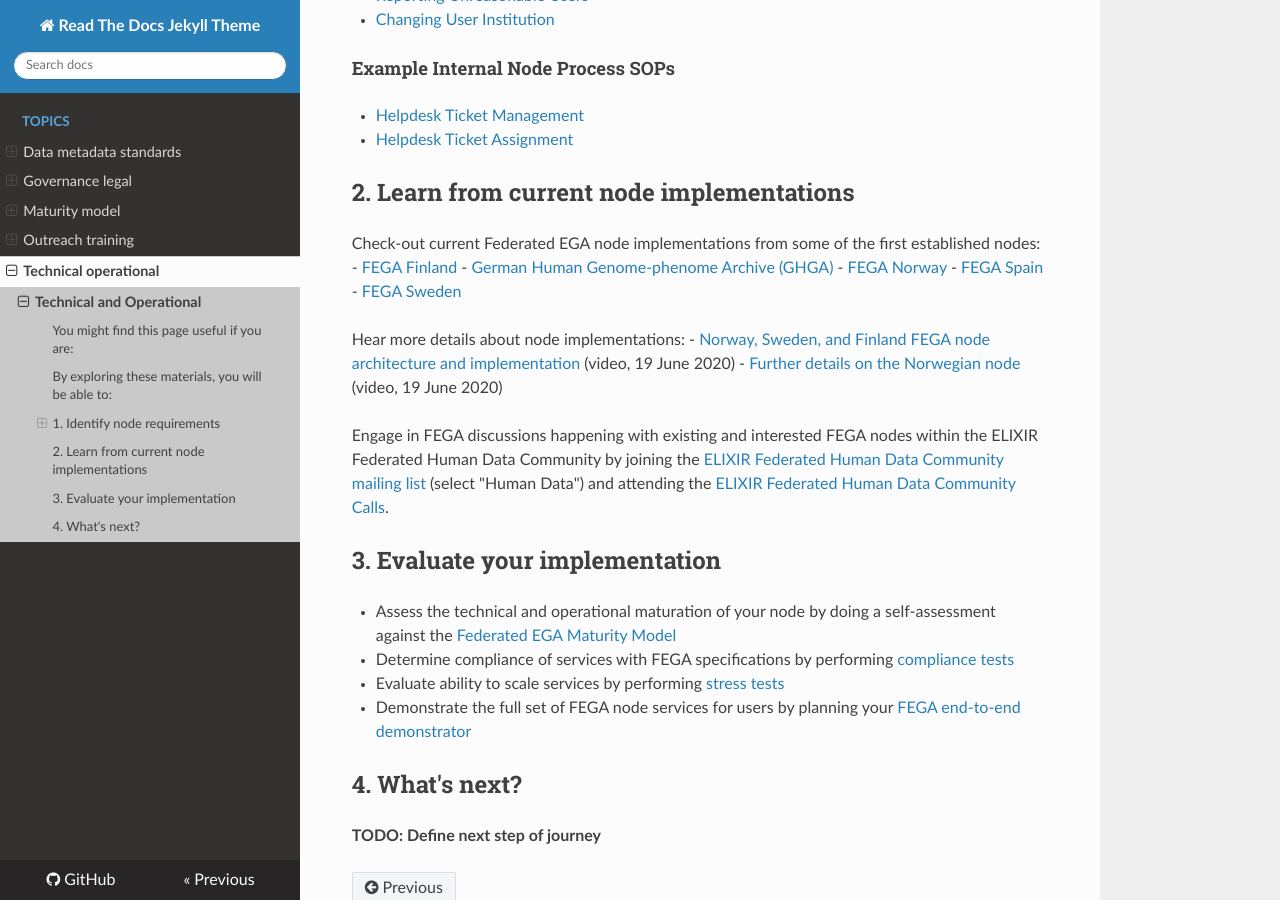
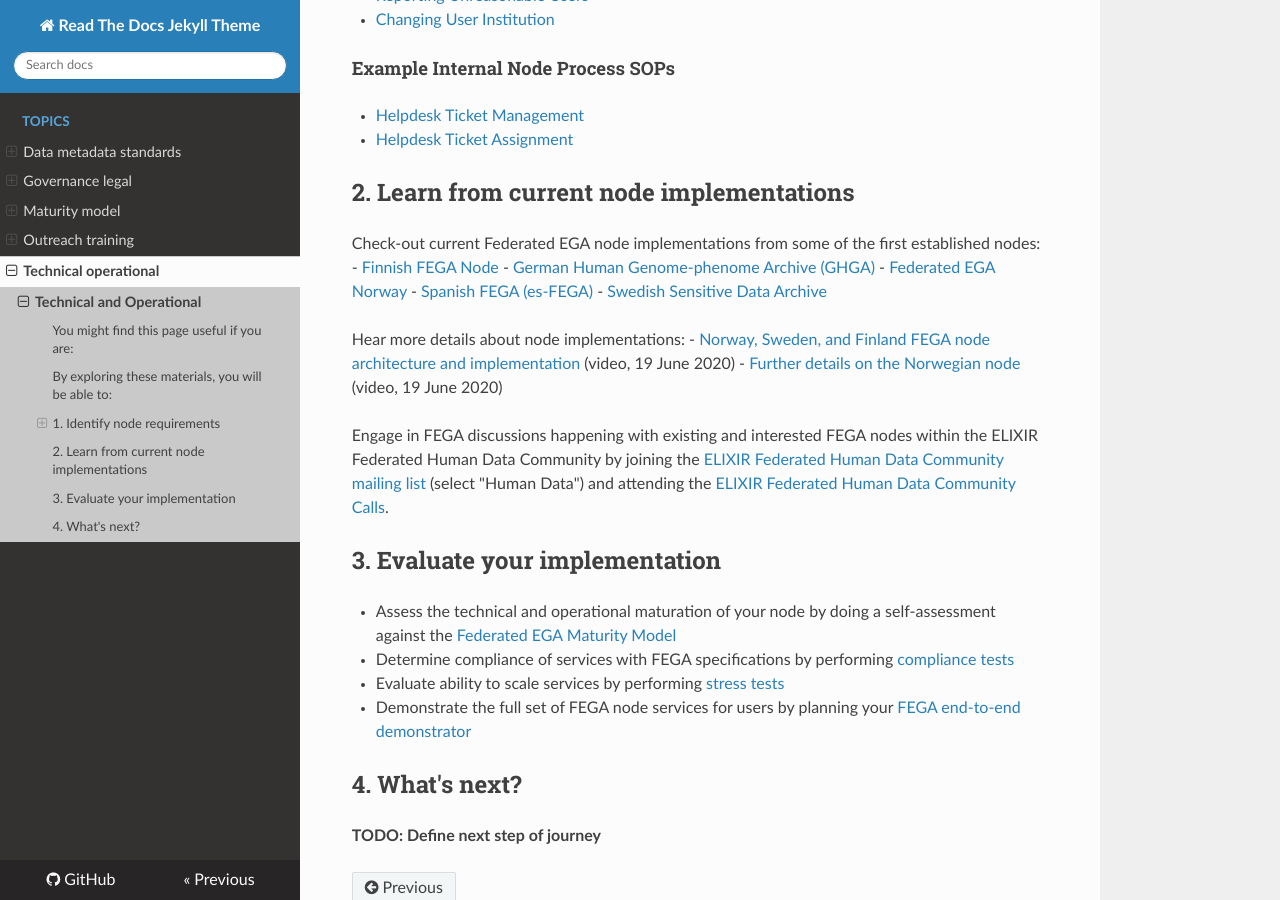
Before and after one commit to viklund/FEGA-onboarding, an MkDocs documentation site: the page built from docs/topics/technical-operational/README.md, in a window 1280 px wide and 900 px high, scrolled down 1726 px. Built offline with MkDocs 1.6.1, drawn with Linux system fonts in a browser that asks for light colours; nearby versions of some CDN libraries.

Commit message:
Updated names of nodes

```diff
--- a/docs/topics/technical-operational/README.md
+++ b/docs/topics/technical-operational/README.md
@@ -56,11 +56,11 @@ Central EGA Helpdesk have developed a set of SOPs to harmonise both user-facing
 ## 2. Learn from current node implementations
 
 Check-out current Federated EGA node implementations from some of the first established nodes:
-- [FEGA Finland](https://research.csc.fi/-/fega)
+- [Finnish FEGA Node](https://research.csc.fi/-/fega)
 - [German Human Genome-phenome Archive (GHGA)](https://www.ghga.de/)
-- [FEGA Norway](https://ega.elixir.no/)
-- [FEGA Spain](https://fega-test.bsc.es/docs/)
-- [FEGA Sweden](https://nbis.se/infrastructure/sensitive-data-archive.html)
+- [Federated EGA Norway](https://ega.elixir.no/)
+- [Spanish FEGA (es-FEGA)](https://fega-test.bsc.es/docs/)
+- [Swedish Sensitive Data Archive](https://nbis.se/infrastructure/sensitive-data-archive.html)
 
 Hear more details about node implementations:
 - [Norway, Sweden, and Finland FEGA node architecture and implementation](https://www.youtube.com/watch?v=eEoKmMKGCc4) (video, 19 June 2020)
```
